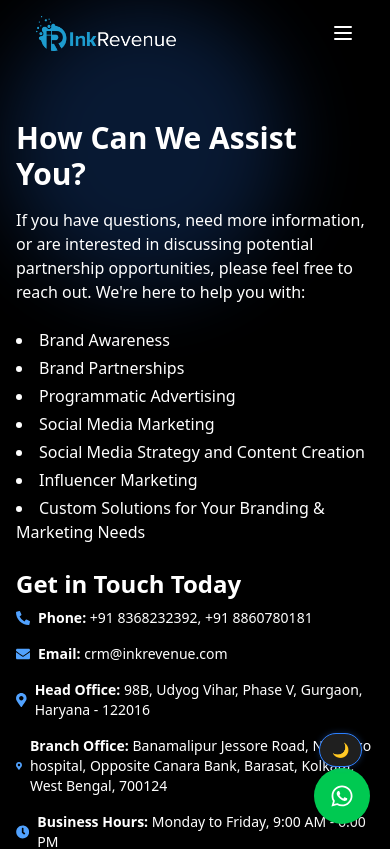
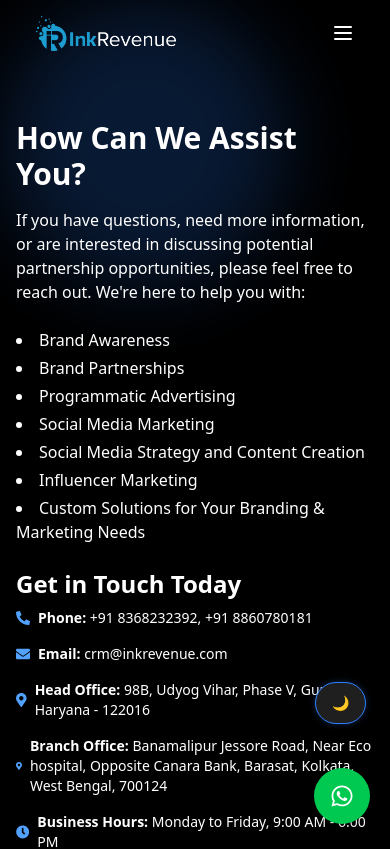
Before and after one commit to Arpit1242/Inkrevenue-test, a Next.js app: page /contact-us in a window 390 px wide. Shown: the top 849 px of the page. Built offline with nearby package versions, Linux system fonts and the light colour scheme.

Commit message:
fixed deafault theme button

```diff
--- a/src/Components/ThemeToggle.js
+++ b/src/Components/ThemeToggle.js
@@ -25,8 +25,8 @@ export default function ThemeToggle() {
         repeat: Infinity,
         repeatType: "mirror",
       }}
-      className={`fixed top-[750px] md:top-1/2 right-7 -translate-y-1/2 z-50
-        px-3 py-1.5 text-sm sm:px-4 sm:py-2 sm:text-base
+      className={`fixed bottom-30 right-6 z-50
+  px-4 py-2.5 text-sm sm:px-4 sm:py-2 sm:text-base
   rounded-full font-medium border border-blue-500 shadow-lg
   ${
     theme === "light"
```
Lines whose indentation alone changed are shown as unchanged.
